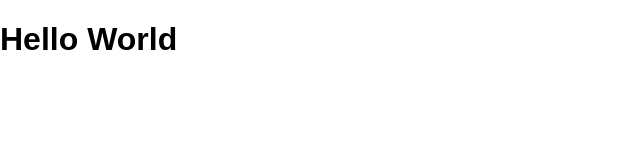
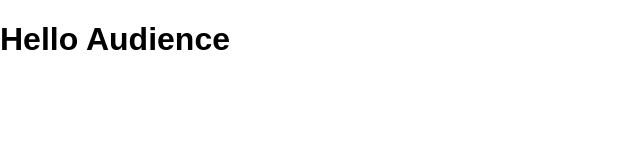
Before and after one commit to Maaahki/react-workshop-weather-app, a React (Create React App) app: page / in a window 1280 px wide. Shown: the top 160 px of the page, without its empty margins (0-640 px from the left). Built offline with nearby package versions, Linux system fonts and the light colour scheme.

Commit message:
Add prop 'name' to HelloWorld component

```diff
--- a/src/App.jsx
+++ b/src/App.jsx
@@ -3,7 +3,7 @@ import './App.css';
 import HelloWorld from './components/HelloWorld';
 
 function App() {
-  return <HelloWorld />;
+  return <HelloWorld name="Audience" />;
 }
 
 export default App;
--- a/src/components/HelloWorld.jsx
+++ b/src/components/HelloWorld.jsx
@@ -1,7 +1,7 @@
 import React from 'react';
 
-function HelloWorld() {
-  return <h1>Hello World</h1>;
+function HelloWorld(props) {
+  return <h1>Hello {props.name}</h1>;
 }
 
 export default HelloWorld;
```
